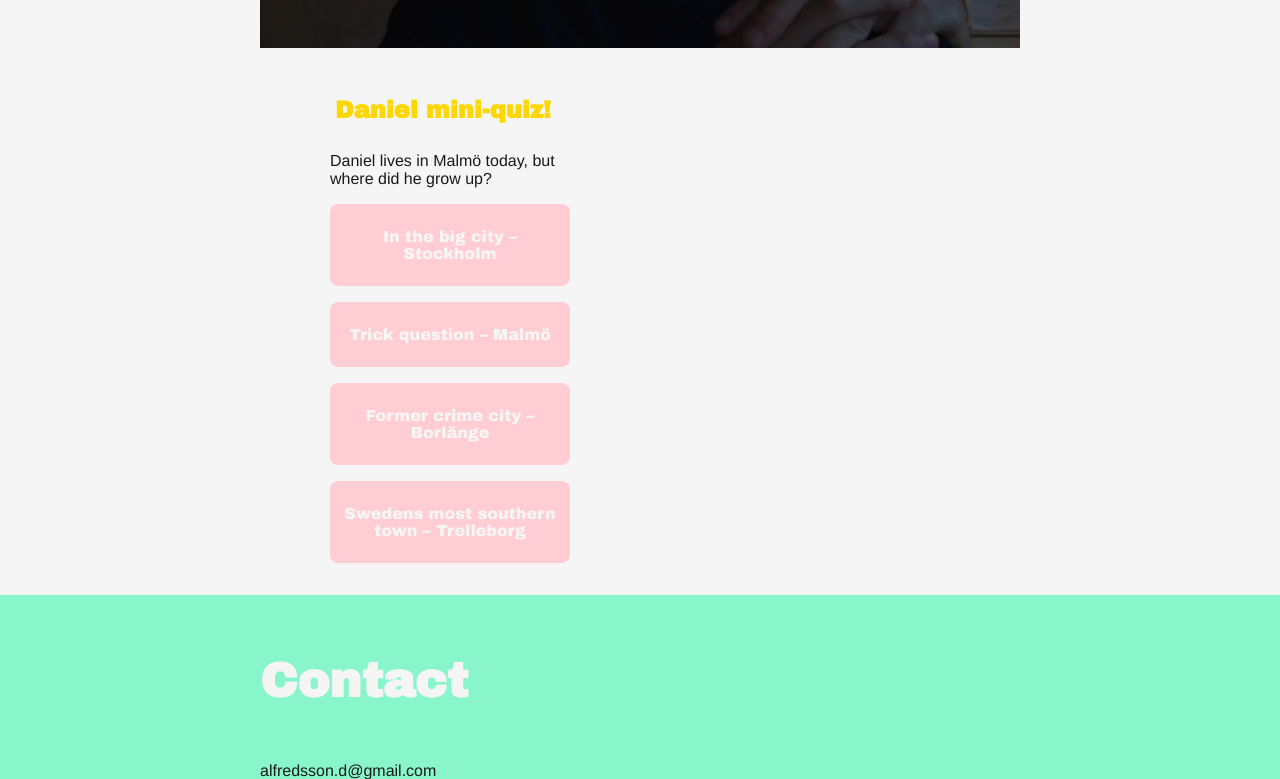
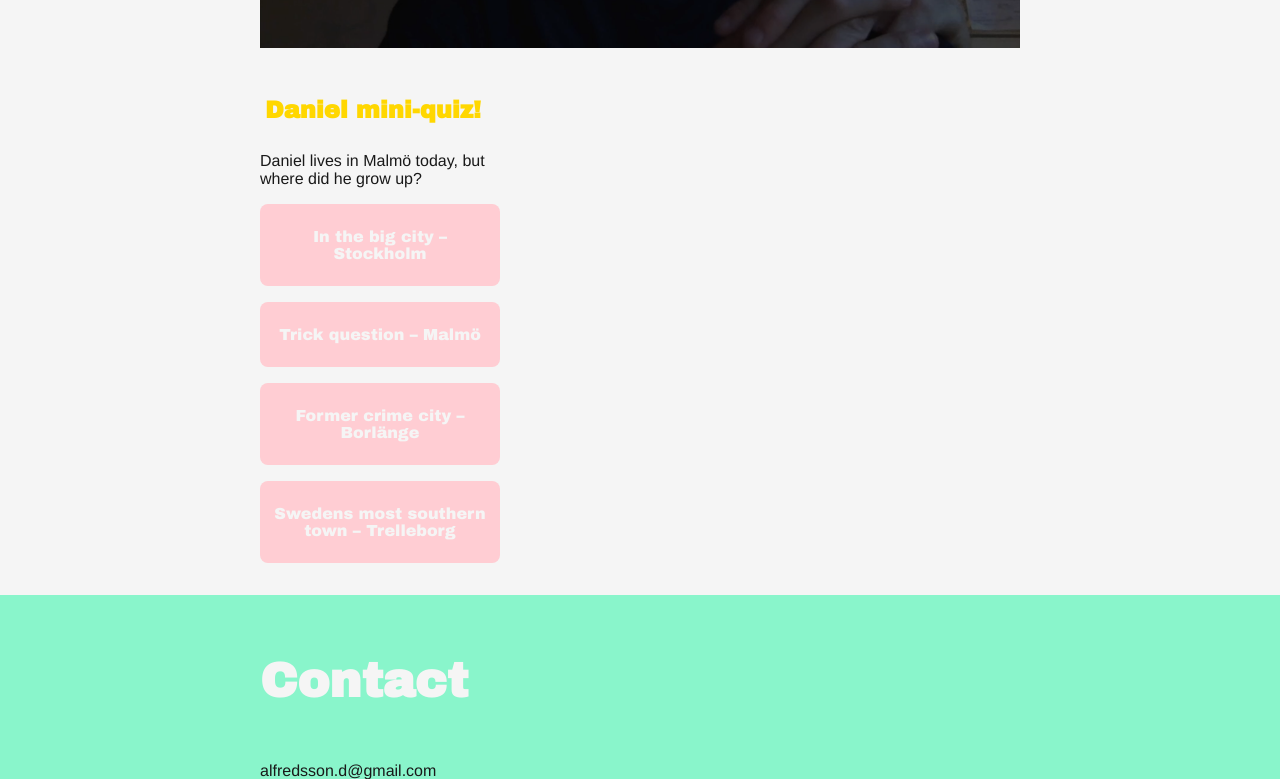
Before and after one commit to danalfredsson/danalf-portfolio, a plain HTML site: page about.html in a window 1280 px wide. Shown: the part 496-1275 px from the top of the page. Drawn offline with nearby package versions, Linux system fonts and the light colour scheme; grey boxes are pictures that could not be loaded; a script that the page names is missing.

Commit message:
Add files via upload

```diff
--- a/aboutStyle.css
+++ b/aboutStyle.css
@@ -16,8 +16,8 @@
 }
 
 .quizContainer {
-  display: flex;
-  justify-content: center;
+  /*display: flex;
+  justify-content: center;*/
 }
 
 .quiz {
```
